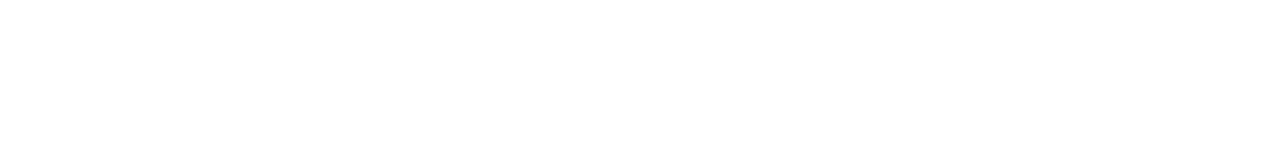
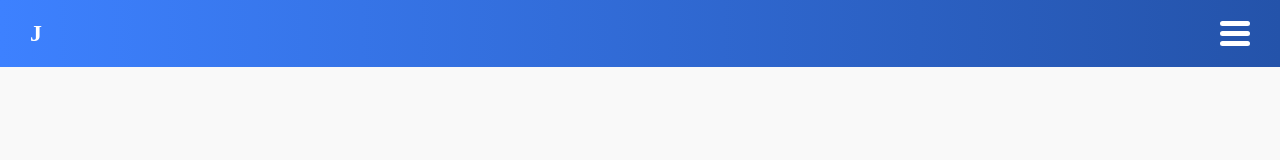
Before and after one commit to migpalg/grunt-basics, a website: page src/index.html in a window 1280 px wide. Drawn offline with Linux system fonts and the light colour scheme.

Commit message:
Imaplemented navigation layout

```diff
--- a/src/css/styles.css
+++ b/src/css/styles.css
@@ -0,0 +1,127 @@
+/* General styles */
+
+body {
+  margin: 0;
+  background-color: #F9F9F9;
+}
+
+html {
+  box-sizing: border-box;
+}
+
+*,
+*::after,
+*::before {
+  box-sizing: inherit;
+}
+
+/* App layout styles */
+.app {
+  display: flex;
+  flex-direction: column;
+  height: 100vh;
+}
+
+.content {
+  flex: 1;
+  overflow: auto;
+  padding: 0 1rem;
+}
+
+
+/* Navbar styles */
+
+.navbar {
+  background: linear-gradient(-90deg,#2453aa, #3d81ff);
+  padding: 20px 30px;
+  display: flex;
+  justify-content: space-between;
+  align-items: center;
+}
+
+.navbar > .navbar-brand > * {
+  margin: 0;
+  font-size: 1.5rem;
+  color: #FFF;
+}
+
+.appbar {
+  position: relative;
+  z-index: 4;
+}
+
+/* Ham menu */
+
+.ham-menu-container {
+  padding: 10px 0;
+  cursor: pointer;
+}
+
+.ham-menu,
+.ham-menu::after,
+.ham-menu::before {
+  content: '';
+  display: block;
+  background-color: white;
+  height: 5px;
+  width: 30px;
+  border-radius: 5px;
+  position: relative;
+}
+
+.ham-menu::after,
+.ham-menu::before {
+  position: absolute;
+}
+
+.ham-menu::after {
+  top: -10px;
+}
+
+.ham-menu::before {
+  bottom: -10px;
+}
+
+.navigation {
+  background-color: #1e1e1e;
+  position: absolute;
+  width: 100%;
+  top: 100%;
+  transform: translateY(-100%);
+  border-radius: 0 0 10px 10px;
+  z-index: -1;
+}
+
+.navigation.open {
+  transform: translateY(0);
+}
+
+.navigation > ul {
+  margin: 0;
+  list-style: none;
+  padding: 0;
+}
+
+.navigation > ul > li {
+  display: block;
+  border-bottom: 2px dashed #333;
+}
+
+.navigation > ul > li:last-child {
+  border-bottom: none;
+}
+
+.navigation > ul > li a {
+  display: block;
+  text-decoration: none;
+  color: white;
+  letter-spacing: 3px;
+  padding: 1em 1.5em;
+  width: 100%;
+  text-align: center;
+  transition: background-color .3s ease;
+}
+
+.navigation > ul > li a:hover {
+  background-color: #FFFFFF11;
+}
--- a/src/index.html
+++ b/src/index.html
@@ -9,6 +9,37 @@
   <link rel="stylesheet" href="css/styles.css">
 </head>
 <body>
+  <div class="app">
+    <header class="appbar">
+      <div class="navbar">
+        <div class="navbar-brand">
+          <h1>J</h1>
+        </div>
+        <div class="ham-menu-container" id="menuToggler">
+          <div class="ham-menu"></div>
+        </div>
+      </div>
+
+      <nav class="navigation" id="navigation">
+        <ul>
+          <li>
+            <a href="javacript:void(0)">Inicio</a>
+          </li>
+
+          <li>
+            <a href="javacript:void(0)">Sobre el juego</a>
+          </li>
+
+          <li>
+            <a href="javacript:void(0)">Bonificaciones</a>
+          </li>
+        </ul>
+      </nav>
+    </header>
+
+    <main class="content">
+    </main>
+  </div>
 
   <script src="js/app.js"></script>
 </body>
```
